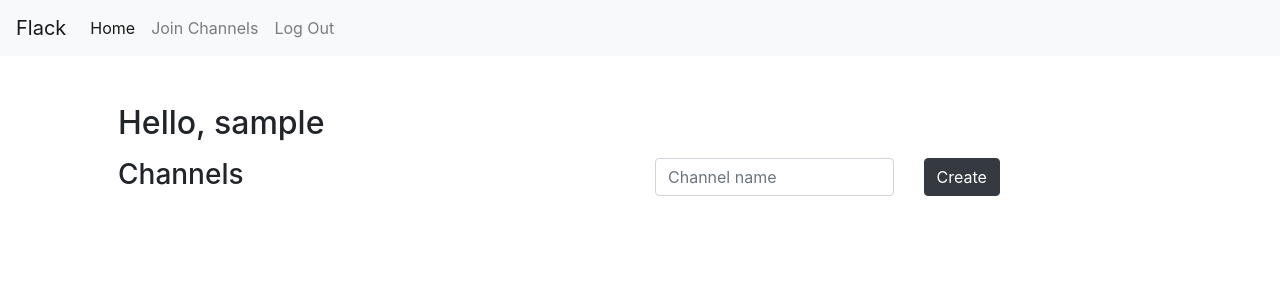
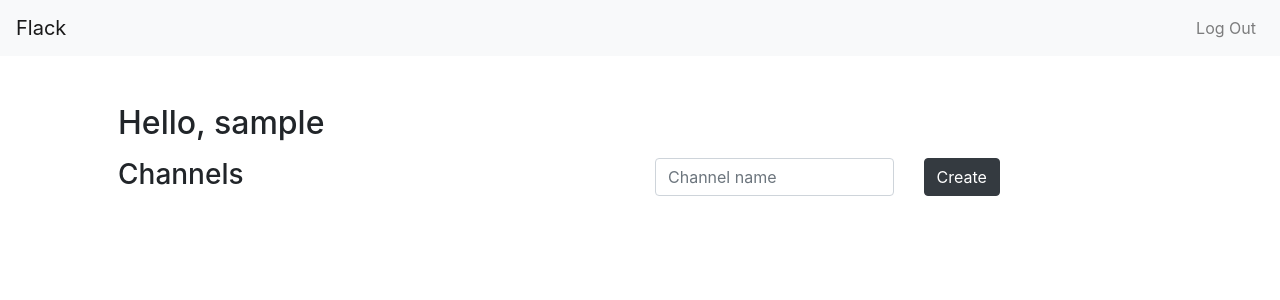
Before and after one commit to lljr/project2, a Flask app: page / in a window 1280 px wide. Shown: the top 300 px of the page. Run offline with Flask 2, Linux system fonts and the light colour scheme; the visitor is signed in with stand-in values (Sample User, id 1); data that the repository does not hold is empty; some libraries are stand-ins or nearby versions.

Commit message:
remove most list items in navbar use only log out and push left

```diff
--- a/templates/layout.html
+++ b/templates/layout.html
@@ -31,21 +31,10 @@
       </button>
       <div class="collapse navbar-collapse" id="navbarNav">
         {% if session.username  %}
-                  <ul class="navbar-nav">
-          <li class="nav-item active">
-            <a class="nav-link" href="{{url_for('index')}}">Home <span class="sr-only">(current)</span></a>
-          </li>
-          <li class="nav-item">
-            <a class="nav-link" href="#">Join Channels</a>
-          </li>
-          <li>
-            <a class="nav-link" href="{{url_for('logout')}}">Log Out</a>
-          </li>
-        </ul>
-
-        {% else %}
+          <ul class="navbar-nav ml-auto">
+              <li><a class="nav-link" href="{{url_for('logout')}}">Log Out</a></li>
+          </ul>
         {% endif %}
-
       </div>
     </nav>
 
```
